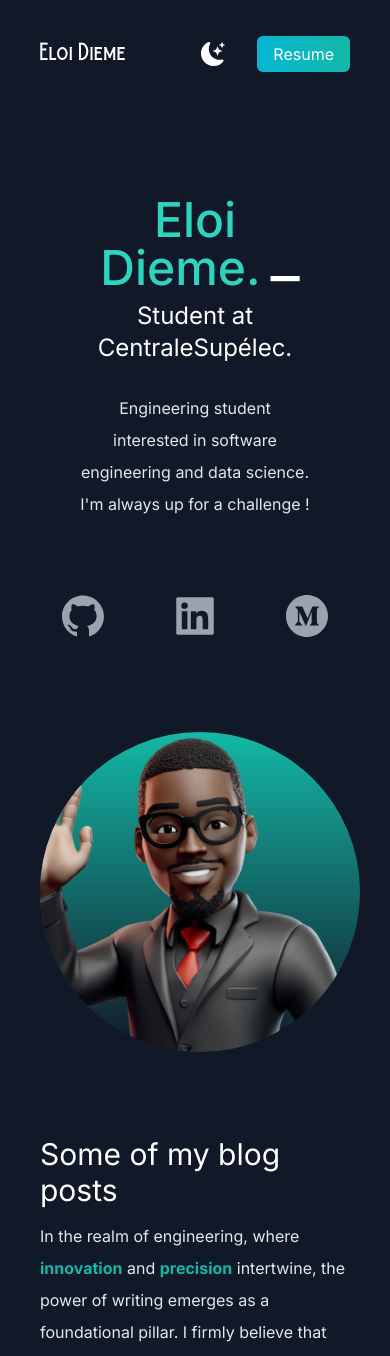
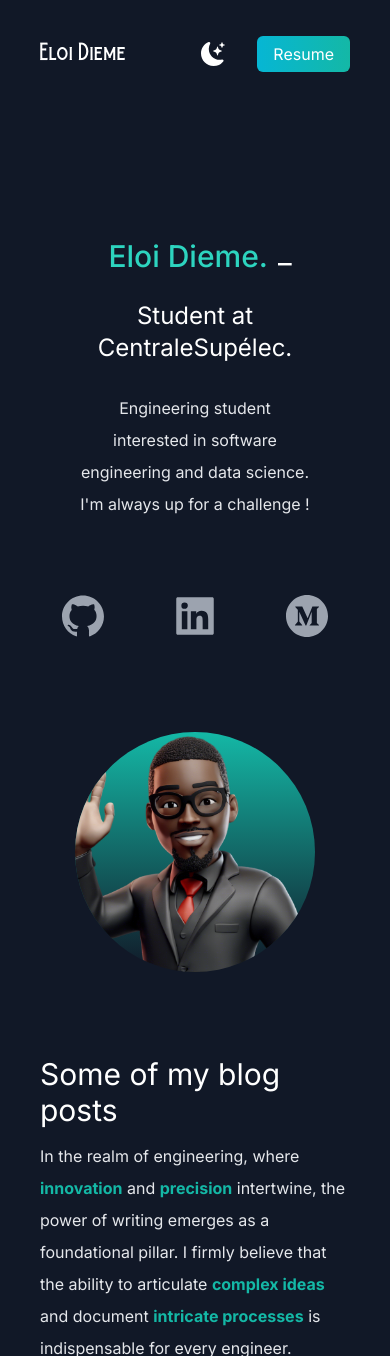
Before and after one commit to eloidieme/portfolio-website, a Next.js app: page / in a window 390 px wide. Shown: the top 1356 px of the page. Built offline with nearby package versions, Linux system fonts and the light colour scheme.

Commit message:
fix responsive image on very small screens

```diff
--- a/app/page.js
+++ b/app/page.js
@@ -43,8 +43,8 @@ export default function Home() {
       // Keep the underscore blinking indefinitely
       setInterval(() => {
         con.className = visible
-          ? "console-underscore hidden"
-          : "console-underscore text-black dark:text-white";
+          ? "console-underscore hidden text-3xl sm:text-5xl md:text-6xl"
+          : "console-underscore text-black dark:text-white text-3xl sm:text-5xl md:text-6xl";
         visible = !visible;
       }, 400);
     };
@@ -83,8 +83,8 @@ export default function Home() {
           </nav>
           <div className="text-center p-10">
             <div>
-              <div className="console-container text-2xl sm:text-5xl md:text-6xl">
-                <span id="text" className="text-5xl py-2 text-teal-600 font-medium dark:text-teal-400 md:text-6xl"></span>
+              <div className="console-container">
+                <span id="text" className="text-3xl sm:text-5xl md:text-6xl py-2 text-teal-600 font-medium dark:text-teal-400"></span>
                 <div
                   className="console-underscore text-black dark:text-white"
                   id="console"
@@ -114,7 +114,7 @@ export default function Home() {
               <AiFillMediumCircle />
             </a>
           </div>
-          <div className="relative mx-auto bg-gradient-to-b from-teal-500 rounded-full w-80 h-80 mt-20 mb-20 overflow-hidden md:h-96 md:w-96">
+          <div className="relative mx-auto bg-gradient-to-b from-teal-500 rounded-full w-60 h-60 mt-20 mb-20 overflow-hidden md:h-96 md:w-96">
             <Image
               alt="eloi-avatar"
               src={eloiAvatar}
```
